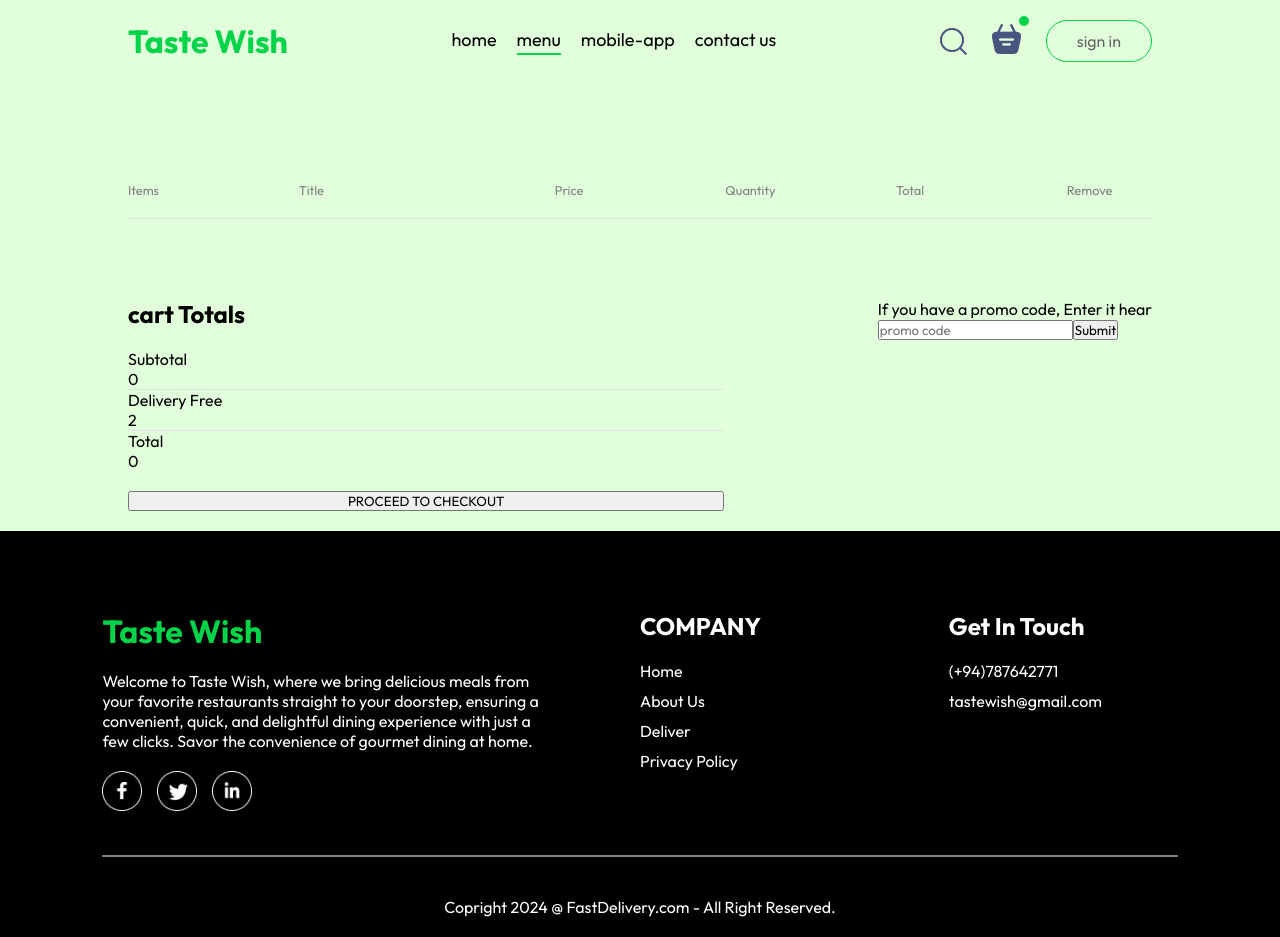
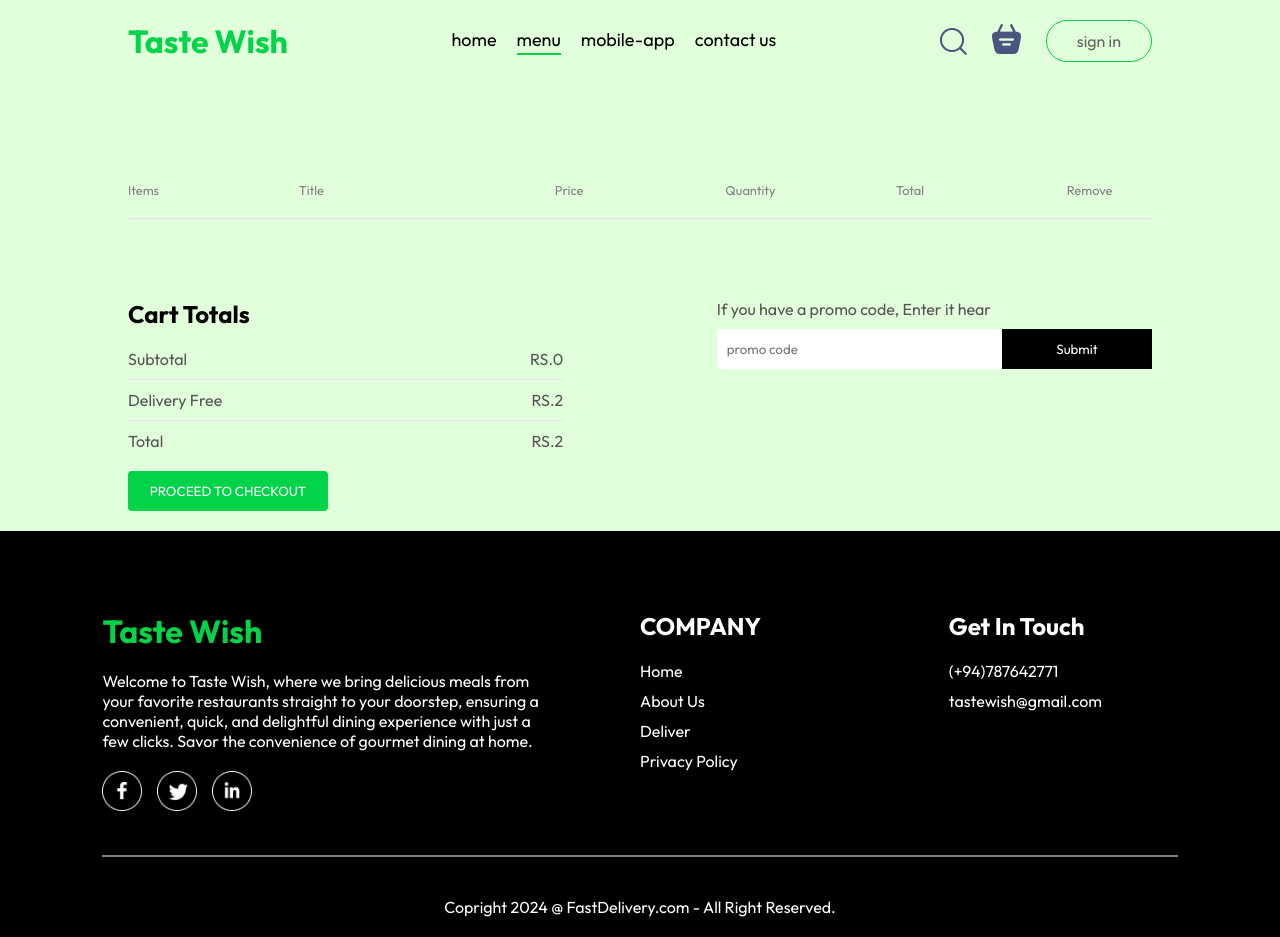
Before and after one commit to Banukaiw/Food_Delivery, a React (Create React App) app: page /cart in a window 1280 px wide. Built offline with nearby package versions, Linux system fonts and the light colour scheme.

Commit message:
version 08

```diff
--- a/src/components/NavBar/navbar.js
+++ b/src/components/NavBar/navbar.js
@@ -1,11 +1,15 @@
-import React, { useState } from 'react'
+import React, { useContext } from 'react';
+import  { useState }from 'react';
 import './navbar.css'
 import {assets} from '../../assets/frontend_assets/assets'
 import { Link } from 'react-router-dom';
+import {StoreContext} from '../../context/StoreContext'
 
 const Navbar = ({setShowLogin}) => {
 
     const [menu,setMenu] = useState("menu");
+
+    const {getTotalCartAmount} = useContext(StoreContext);
   return (
     <div className='navbar'>
         {/* <img className='logo' src={assets.logo} alt="logo"></img> */}
@@ -20,7 +24,7 @@ const Navbar = ({setShowLogin}) => {
             <img src={assets.search_icon} alt=''></img>
             <div className='navbar-search-icon'>
                 <Link to='/cart'><img src={assets.basket_icon} alt ="basket"></img></Link>
-                <div className='dot'></div>
+                <div className={getTotalCartAmount()===0?"":"dot"}></div>
             </div>
             <button onClick={()=>setShowLogin(true)}>sign in</button>
         </div>
--- a/src/context/StoreContext.js
+++ b/src/context/StoreContext.js
@@ -20,16 +20,30 @@ const StoreContextProvider = (props) => {
         setCartItems((prev)=>({...prev,[itemId]:prev[itemId]-1}))
     }
 
-   useEffect(()=>{
+/*    useEffect(()=>{
     console.log(cartItems);
-   },[cartItems])
+   },[cartItems]) */
+
+   const getTotalCartAmount =() => {
+        let totalAmount = 0;
+        for(const item in cartItems){
+            if(cartItems[item]>0){
+                let itemInfo = food_list.find((product)=>product._id === item);
+            totalAmount += itemInfo.price*cartItems[item];
+            }
+
+        }
+        return totalAmount;
+   }
+
 
     const contextValue = {
             food_list,
             cartItems,
             setCartItems,
             addToCart,
-            removeFromCart
+            removeFromCart,
+            getTotalCartAmount
     }
     return(
         <StoreContext.Provider value={contextValue}>
--- a/src/pages/Cart/Cart.css
+++ b/src/pages/Cart/Cart.css
@@ -42,3 +42,67 @@
     gap: 20px;
 
 }
+
+.cart-total-details{
+    display: flex;
+    justify-content: space-between;
+    color: #555;
+
+}
+
+.cart-total hr{
+    margin: 10px 0px;
+}
+
+.cart-total button{
+    border: none;
+    color: white;
+    background-color: #01d449;
+    width: max(15vw,200px);
+    padding: 12px 0px;
+    border-radius: 4px;
+    cursor: pointer;
+}
+
+.cart-promocode{
+    flex: 1;
+
+}
+
+.cart-promocode  p{
+    color: #555;
+}
+
+.cart-promocode-input{
+    margin-top: 10px;
+    display: flex;
+    justify-content: space-between;
+    align-items: center;
+    background-color: white;
+    border-radius: 4px;
+}
+
+.cart-promocode-input input{
+    background: transparent;
+    border: none;
+    outline: none;
+    padding-left: 10px;
+}
+
+.cart-promocode-input button{
+    width: max(10vw,150px);
+    padding: 12px 5px;
+    background-color: black;
+    border: none;
+    color: white;
+}
+
+@media(max-width:750px){
+    .cart-bottom{
+        flex-direction: column-reverse;
+    }
+
+    .cart-promocode{
+        justify-content: space-between;
+    }
+}
--- a/src/pages/Cart/Cart.js
+++ b/src/pages/Cart/Cart.js
@@ -4,7 +4,7 @@ import {StoreContext} from '../../context/StoreContext'
 
 const Cart = () => {
 
-  const {cartItems,food_list,removeFromCart} = useContext(StoreContext)
+  const {cartItems,food_list,removeFromCart,getTotalCartAmount} = useContext(StoreContext)
   return (
     <div className='cart'>
       <div className='cart-item'>
@@ -26,9 +26,9 @@ const Cart = () => {
                 <div className='cart-item-title cart-item-item'>
                 <img src={item.image} alt=''></img>
                 <p>{item.name}</p>
-                <p>${item.price}</p>
+                <p>RS.{item.price}</p>
                 <p>{cartItems[item._id]}</p>
-                <p>${item.price * cartItems[item._id]}</p>
+                <p>RS.{item.price * cartItems[item._id]}</p>
                 <p onClick={()=>removeFromCart(item._id)} className='cross'>x</p>
               </div>
               <hr/>
@@ -40,21 +40,21 @@ const Cart = () => {
       </div>
       <div className='cart-bottom'>
         <div className='cart-total'>
-          <h2>cart Totals</h2>
+          <h2>Cart Totals</h2>
           <div>
             <div className='cart-total-details'>
               <p>Subtotal</p>
-              <p>{0}</p>
+              <p>RS.{getTotalCartAmount()}</p>
             </div>
             <hr/>
             <div className='cart-total-details'>
               <p>Delivery Free</p>
-              <p>{2}</p>
+              <p>RS.{2}</p>
             </div>
             <hr/>
             <div className='cart-total-details'>
               <p>Total</p>
-              <p>{0}</p>
+              <p>RS.{getTotalCartAmount()+2}</p>
             </div>
 
           </div>
@@ -62,7 +62,7 @@ const Cart = () => {
         </div>
         <div className='cart-promocode'>
           <p>If you have a promo code, Enter it hear</p>
-          <div className='cart-prpmocode-input'>
+          <div className='cart-promocode-input'>
             <input type='text' placeholder='promo code'></input>
             <button>Submit</button>
           </div>
```
